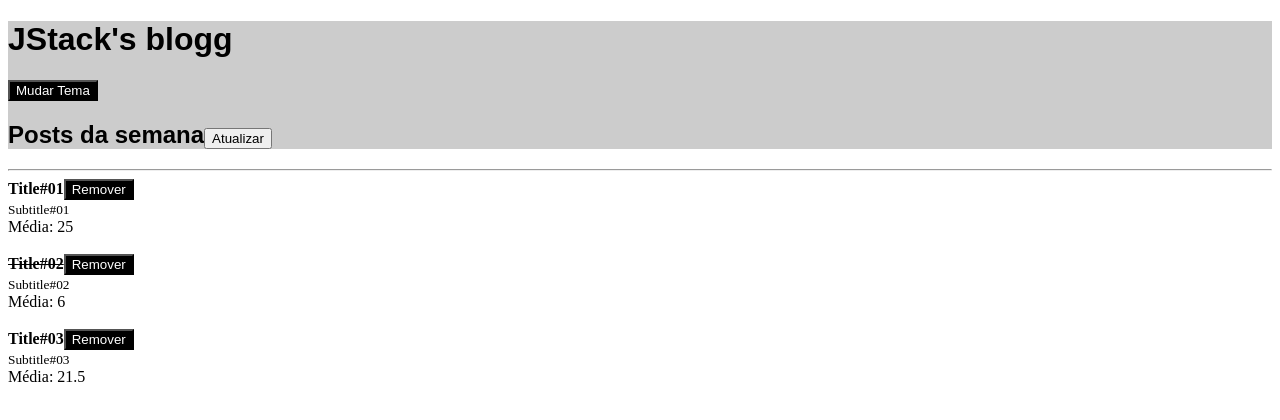
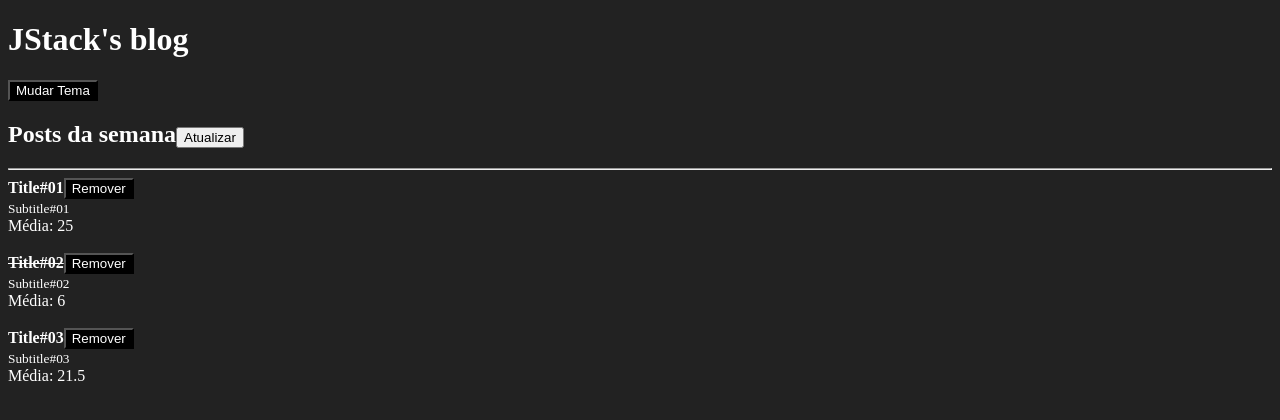
Before and after one commit to rafacandido7/react-fundamentals, a React app: page / in a window 1280 px wide. Shown: the top 420 px of the page. Built offline with nearby package versions, Linux system fonts and the light colour scheme.

Commit message:
add css in webpack.config

```diff
--- a/package.json
+++ b/package.json
@@ -13,7 +13,9 @@
     "@babel/preset-react": "^7.18.6",
     "babel-loader": "^9.1.2",
     "clean-webpack-plugin": "^4.0.0",
+    "css-loader": "^6.7.3",
     "html-webpack-plugin": "^5.5.0",
+    "style-loader": "^3.3.1",
     "webpack": "^5.75.0",
     "webpack-cli": "^5.0.1",
     "webpack-dev-server": "^4.11.1"
--- a/src/components/Header.js
+++ b/src/components/Header.js
@@ -8,12 +8,7 @@
   const { onToggleTheme } = useContext(ThemeContext)
 
   return (
-    <div
-      style={{
-        background: '#ccc',
-        fontFamily: 'sans-serif'
-      }}
-    >
+    <div>
       <h1>{props.title}</h1>
       <Button
         onClick={onToggleTheme}
@@ -31,5 +26,5 @@
 }
 
 Header.defaultProps = {
-  title: `JStack's blogg`
+  title: `JStack's blog`
 }
--- /dev/null
+++ b/src/index.css
@@ -0,0 +1,4 @@
+body {
+  background: #222;
+  color: #fff
+}
--- a/src/index.js
+++ b/src/index.js
@@ -1,6 +1,9 @@
 import React from "react"
 import ReactDOM from "react-dom"
+
 import App from './App.js'
+
+import './index.css'
 
 ReactDOM.render(
   <App />,
--- a/webpack.config.js
+++ b/webpack.config.js
@@ -13,7 +13,8 @@
     new HTMLWebpackPlugin ({
       template: path.resolve(__dirname, 'public', 'index.html')
     }),
-    new CleanWebpackPlugin()
+    new CleanWebpackPlugin(),
+
   ],
   module: {
     rules: [
@@ -21,6 +22,10 @@
         test: /\.js$/,
         exclude: /node_modules/,
         use: 'babel-loader',
+      },
+      {
+        test: /\.css$/,
+        use: ['style-loader', 'css-loader']
       }
     ]
   },
```
Also changed, not shown: 1 other file (tests, documents, lock files or other folders).
